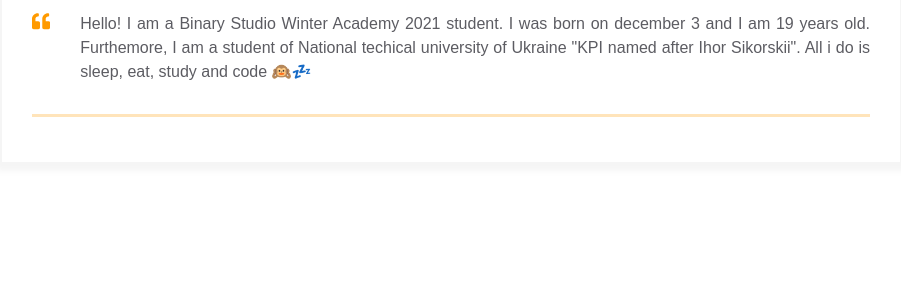
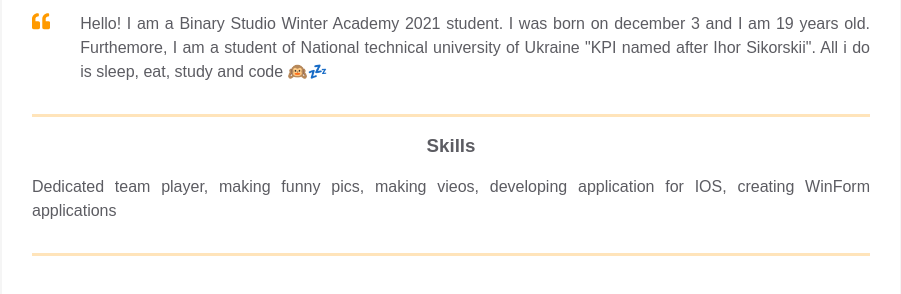
Before and after one commit to Mezhuiev2002/homepage-winter, a plain HTML site: page index.html in a window 1280 px wide. Shown: the part 350-644 px from the top of the page, without its empty margins (189-1090 px from the left). Drawn offline with Linux system fonts and the light colour scheme.

Commit message:
Add skills block

```diff
--- a/index.html
+++ b/index.html
@@ -16,7 +16,7 @@
 
             <div class="contact_info_container fh">
               <div class="contact-info__block">
-                <a href="" rel="author" class="contact-info__item">
+                <a href="https://www.google.com/maps/place/%D0%9F%D1%80%D0%B8%D0%BB%D1%83%D0%BA%D0%B8,+%D0%A7%D0%B5%D1%80%D0%BD%D0%B8%D0%B3%D0%BE%D0%B2%D1%81%D0%BA%D0%B0%D1%8F+%D0%BE%D0%B1%D0%BB%D0%B0%D1%81%D1%82%D1%8C/@50.5813299,32.3822488,14z/data=!4m5!3m4!1s0x40d593481edcac63:0xab781d6a90e9abea!8m2!3d50.5884714!4d32.3875825" rel="author" class="contact-info__item">
                   <div class="contact-info__item-icon-wrapper">
                     <svg class="contact-info__item-icon" xmlns="http://www.w3.org/2000/svg" viewBox="0 0 384 512">
                       <path
@@ -93,9 +93,17 @@
               </div>
               <p class="intro_text">Hello!
                 I am a Binary Studio Winter Academy 2021 student. I was born on december 3 and I am 19 years old. Furthemore,
-                I am a student of National techical university of Ukraine "KPI named after Ihor Sikorskii".
+                I am a student of National technical university of Ukraine "KPI named after Ihor Sikorskii".
                 All i do is sleep, eat, study and code &#128585;&#128164;
               </p>
+            </div>
+          </div>
+        </div>
+        <div class="container">
+          <div class="resume__block">
+            <div class="skills">
+              <h3 class="skills__header">Skills</h3>
+              <p class="skills__text">Dedicated team player, making funny pics, making vieos, developing application for IOS, creating WinForm applications </p>
             </div>
           </div>
         </div>
```
